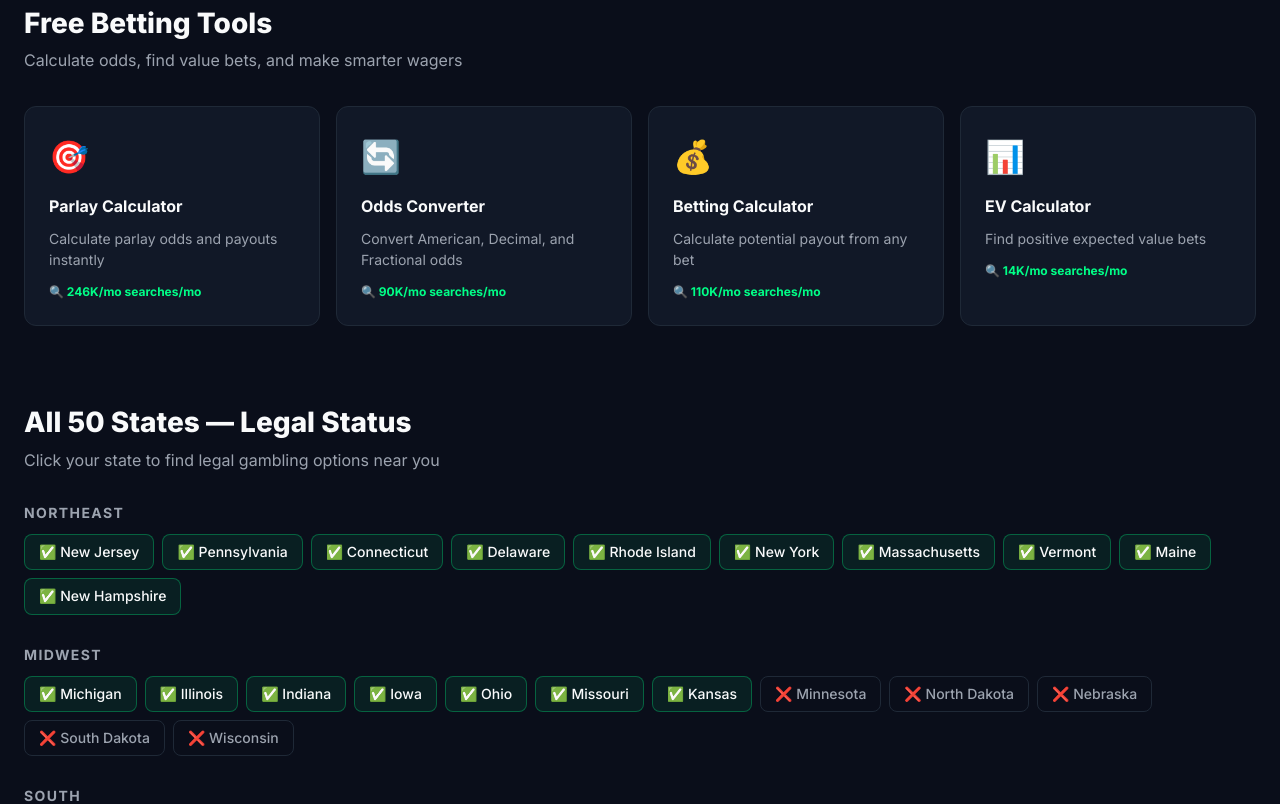
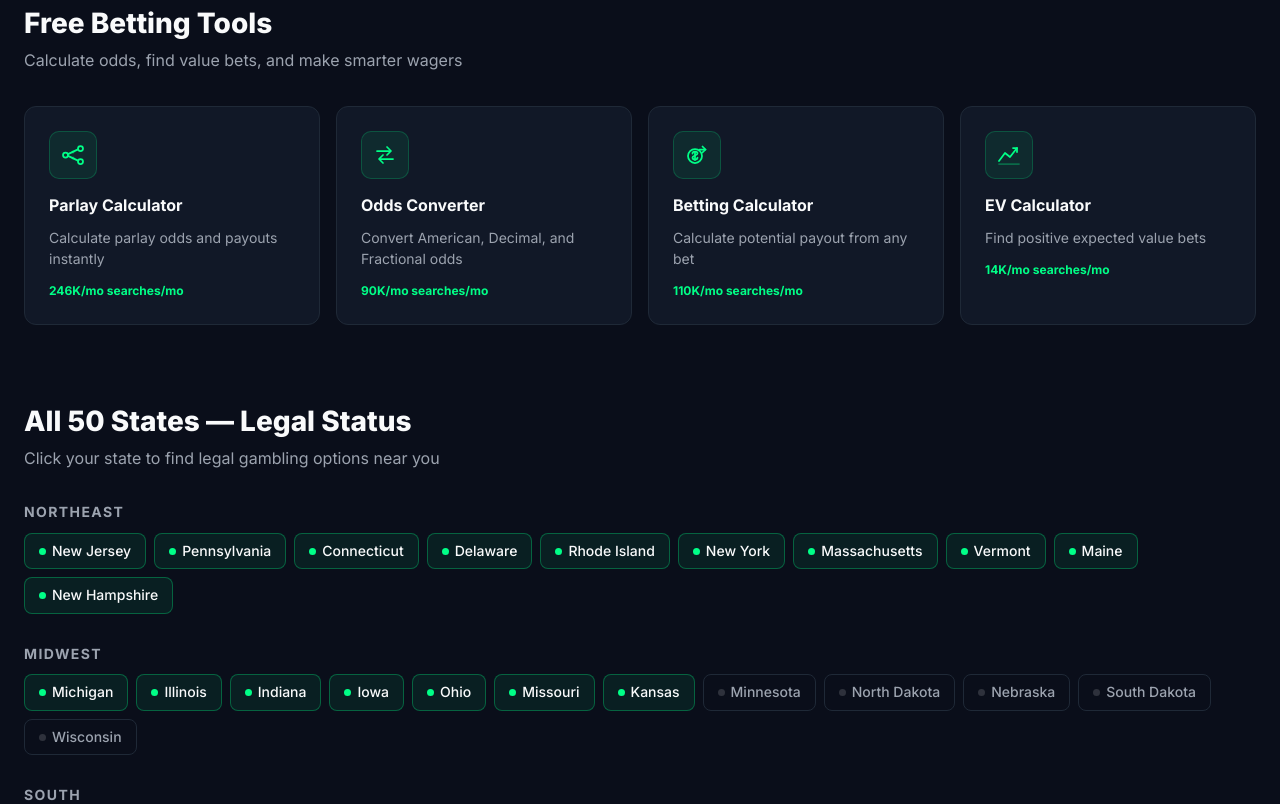
Before and after one commit to ricini343/casino-seo, a Next.js app: page / in a window 1280 px wide. Shown: the part 1820-2624 px from the top of the page. Built offline with nearby package versions, Linux system fonts and the light colour scheme.

Commit message:
Replace emoji icons with premium SVG icons on tool cards and state map

```diff
--- a/app/page.tsx
+++ b/app/page.tsx
@@ -4,6 +4,7 @@ import { SITE } from "@/site.config";
 import { states, sportsbooks, casinos, getStatesByRegion } from "@/lib/data";
 import OperatorCard from "@/components/OperatorCard";
 import LegalStatusBadge from "@/components/LegalStatusBadge";
+import ToolIcon from "@/components/ToolIcon";
 
 export const metadata: Metadata = {
   title: `${SITE.name} — Best Legal Online Casinos & Sportsbooks by State`,
@@ -17,11 +18,11 @@ export default function HomePage() {
   const legalStates = states.filter((s) => s.onlineSportsbookLegal || s.onlineCasinoLegal);
   const regionGroups = getStatesByRegion();
 
-  const tools = [
-    { name: "Parlay Calculator", slug: "parlay-calculator", icon: "🎯", desc: "Calculate parlay odds and payouts instantly", msv: "246K/mo" },
-    { name: "Odds Converter", slug: "odds-converter", icon: "🔄", desc: "Convert American, Decimal, and Fractional odds", msv: "90K/mo" },
-    { name: "Betting Calculator", slug: "betting-calculator", icon: "💰", desc: "Calculate potential payout from any bet", msv: "110K/mo" },
-    { name: "EV Calculator", slug: "ev-calculator", icon: "📊", desc: "Find positive expected value bets", msv: "14K/mo" },
+  const tools: Array<{ name: string; slug: string; icon: "parlay" | "odds" | "betting" | "ev"; desc: string; msv: string }> = [
+    { name: "Parlay Calculator", slug: "parlay-calculator", icon: "parlay", desc: "Calculate parlay odds and payouts instantly", msv: "246K/mo" },
+    { name: "Odds Converter", slug: "odds-converter", icon: "odds", desc: "Convert American, Decimal, and Fractional odds", msv: "90K/mo" },
+    { name: "Betting Calculator", slug: "betting-calculator", icon: "betting", desc: "Calculate potential payout from any bet", msv: "110K/mo" },
+    { name: "EV Calculator", slug: "ev-calculator", icon: "ev", desc: "Find positive expected value bets", msv: "14K/mo" },
   ];
 
   return (
@@ -192,7 +193,22 @@ export default function HomePage() {
                 style={{ textDecoration: "none" }}
               >
                 <div className="card card-hover" style={{ height: "100%" }}>
-                  <div style={{ fontSize: "2rem", marginBottom: "0.75rem" }}>{tool.icon}</div>
+                  <div
+                    style={{
+                      width: "48px",
+                      height: "48px",
+                      borderRadius: "0.625rem",
+                      background: "rgba(0,255,135,0.08)",
+                      border: "1px solid rgba(0,255,135,0.2)",
+                      display: "flex",
+                      alignItems: "center",
+                      justifyContent: "center",
+                      color: "var(--green)",
+                      marginBottom: "0.875rem",
+                    }}
+                  >
+                    <ToolIcon tool={tool.icon} size={24} />
+                  </div>
                   <div style={{ fontWeight: 700, color: "var(--text-primary)", marginBottom: "0.5rem" }}>
                     {tool.name}
                   </div>
@@ -200,7 +216,7 @@ export default function HomePage() {
                     {tool.desc}
                   </p>
                   <div style={{ color: "var(--green)", fontSize: "0.75rem", fontWeight: 700 }}>
-                    🔍 {tool.msv} searches/mo
+                    {tool.msv} searches/mo
                   </div>
                 </div>
               </Link>
@@ -237,7 +253,17 @@ export default function HomePage() {
                       textDecoration: "none",
                     }}
                   >
-                    {s.onlineSportsbookLegal || s.onlineCasinoLegal ? "✅" : "❌"} {s.name}
+                    <span
+                      style={{
+                        width: "7px",
+                        height: "7px",
+                        borderRadius: "50%",
+                        background: s.onlineSportsbookLegal || s.onlineCasinoLegal ? "var(--green)" : "rgba(255,255,255,0.15)",
+                        flexShrink: 0,
+                        display: "inline-block",
+                      }}
+                    />
+                    {s.name}
                   </Link>
                 ))}
               </div>
--- a/app/tools/page.tsx
+++ b/app/tools/page.tsx
@@ -1,17 +1,25 @@
 import type { Metadata } from "next";
 import Link from "next/link";
 import Breadcrumb from "@/components/Breadcrumb";
+import ToolIcon from "@/components/ToolIcon";
 
 export const metadata: Metadata = {
   title: "Free Betting Tools — Parlay Calculator, Odds Converter & More",
   description: "Free online betting tools: parlay calculator, odds converter, betting calculator, and EV calculator. No signup required. Used by thousands of sports bettors.",
 };
 
-const tools = [
+const tools: Array<{
+  name: string;
+  slug: string;
+  icon: "parlay" | "odds" | "betting" | "ev";
+  desc: string;
+  searches: string;
+  features: string[];
+}> = [
   {
     name: "Parlay Calculator",
     slug: "parlay-calculator",
-    icon: "🎯",
+    icon: "parlay",
     desc: "Add up to 12 parlay legs. Instantly calculates total odds, potential payout, profit, and combined win probability. The most-used tool on this site.",
     searches: "246,000/mo",
     features: ["Up to 12 legs", "Real-time calculation", "Win probability", "Leg-by-leg breakdown"],
@@ -19,7 +27,7 @@ const tools = [
   {
     name: "Odds Converter",
     slug: "odds-converter",
-    icon: "🔄",
+    icon: "odds",
     desc: "Convert between American (+150), Decimal (2.50), and Fractional (3/2) odds instantly. Includes implied probability and a full reference table of common odds.",
     searches: "90,000/mo",
     features: ["All 3 formats", "Implied probability", "Reference table", "Instant conversion"],
@@ -27,7 +35,7 @@ const tools = [
   {
     name: "Betting Calculator",
     slug: "betting-calculator",
-    icon: "💰",
+    icon: "betting",
     desc: "Enter your stake and odds to see exact potential payout and profit. Supports American, Decimal, and Fractional odds. Simple and fast.",
     searches: "110,000/mo",
     features: ["All odds formats", "Payout & profit", "Implied probability", "Instant results"],
@@ -35,7 +43,7 @@ const tools = [
   {
     name: "EV Calculator",
     slug: "ev-calculator",
-    icon: "📊",
+    icon: "ev",
     desc: "Calculate the expected value of any bet. Input your estimated win probability and the sportsbook's odds to see if you have a mathematical edge (+EV or -EV).",
     searches: "14,000/mo",
     features: ["EV calculation", "Edge percentage", "+EV / -EV verdict", "Long-term projections"],
@@ -62,7 +70,22 @@ export default function ToolsPage() {
             <Link key={tool.slug} href={`/tools/${tool.slug}/`} style={{ textDecoration: "none" }}>
               <div className="card card-hover" style={{ height: "100%" }}>
                 <div style={{ display: "flex", alignItems: "flex-start", gap: "1rem", marginBottom: "1rem" }}>
-                  <div style={{ fontSize: "2.5rem", lineHeight: 1 }}>{tool.icon}</div>
+                  <div
+                    style={{
+                      width: "52px",
+                      height: "52px",
+                      borderRadius: "0.75rem",
+                      background: "rgba(0,255,135,0.08)",
+                      border: "1px solid rgba(0,255,135,0.2)",
+                      display: "flex",
+                      alignItems: "center",
+                      justifyContent: "center",
+                      color: "var(--green)",
+                      flexShrink: 0,
+                    }}
+                  >
+                    <ToolIcon tool={tool.icon} size={26} />
+                  </div>
                   <div style={{ flex: 1 }}>
                     <div style={{ display: "flex", alignItems: "center", gap: "0.5rem", flexWrap: "wrap" }}>
                       <h2 style={{ fontWeight: 800, fontSize: "1.125rem", color: "var(--text-primary)", margin: 0 }}>{tool.name}</h2>
--- /dev/null
+++ b/components/ToolIcon.tsx
@@ -0,0 +1,50 @@
+interface ToolIconProps {
+  tool: "parlay" | "odds" | "betting" | "ev";
+  size?: number;
+}
+
+export default function ToolIcon({ tool, size = 28 }: ToolIconProps) {
+  const icons = {
+    parlay: (
+      // Three nodes connected — represents parlay legs branching
+      <svg width={size} height={size} viewBox="0 0 24 24" fill="none" stroke="currentColor" strokeWidth="1.75" strokeLinecap="round" strokeLinejoin="round">
+        <circle cx="4.5" cy="12" r="2.5" />
+        <circle cx="19.5" cy="5.5" r="2.5" />
+        <circle cx="19.5" cy="18.5" r="2.5" />
+        <line x1="7" y1="11.1" x2="17" y2="6.4" />
+        <line x1="7" y1="12.9" x2="17" y2="17.6" />
+        <circle cx="12" cy="9" r="1.5" fill="currentColor" stroke="none" opacity="0.4" />
+        <circle cx="12" cy="15" r="1.5" fill="currentColor" stroke="none" opacity="0.4" />
+      </svg>
+    ),
+    odds: (
+      // Two horizontal swap arrows — conversion
+      <svg width={size} height={size} viewBox="0 0 24 24" fill="none" stroke="currentColor" strokeWidth="1.75" strokeLinecap="round" strokeLinejoin="round">
+        <path d="M4 8h13" />
+        <path d="M14 4l4 4-4 4" />
+        <path d="M20 16H7" />
+        <path d="M10 12l-4 4 4 4" />
+      </svg>
+    ),
+    betting: (
+      // Coin with dollar sign and upward tick
+      <svg width={size} height={size} viewBox="0 0 24 24" fill="none" stroke="currentColor" strokeWidth="1.75" strokeLinecap="round" strokeLinejoin="round">
+        <circle cx="10" cy="13" r="7" />
+        <path d="M10 9v8" />
+        <path d="M7.5 10.5c0-1.1.9-2 2.5-2s2.5.9 2.5 2c0 2-5 2-5 4 0 1.1.9 2 2.5 2s2.5-.9 2.5-2" />
+        <path d="M17.5 3.5l3 3-3 3" />
+        <line x1="14.5" y1="6.5" x2="20.5" y2="6.5" />
+      </svg>
+    ),
+    ev: (
+      // Trending chart with plus badge
+      <svg width={size} height={size} viewBox="0 0 24 24" fill="none" stroke="currentColor" strokeWidth="1.75" strokeLinecap="round" strokeLinejoin="round">
+        <polyline points="2 18 8 10 13 14 20 5" />
+        <polyline points="16 5 20 5 20 9" />
+        <line x1="2" y1="21" x2="22" y2="21" opacity="0.3" />
+      </svg>
+    ),
+  };
+
+  return icons[tool];
+}
```
Also changed, not shown: 1 other file (tests, documents, lock files or other folders).
